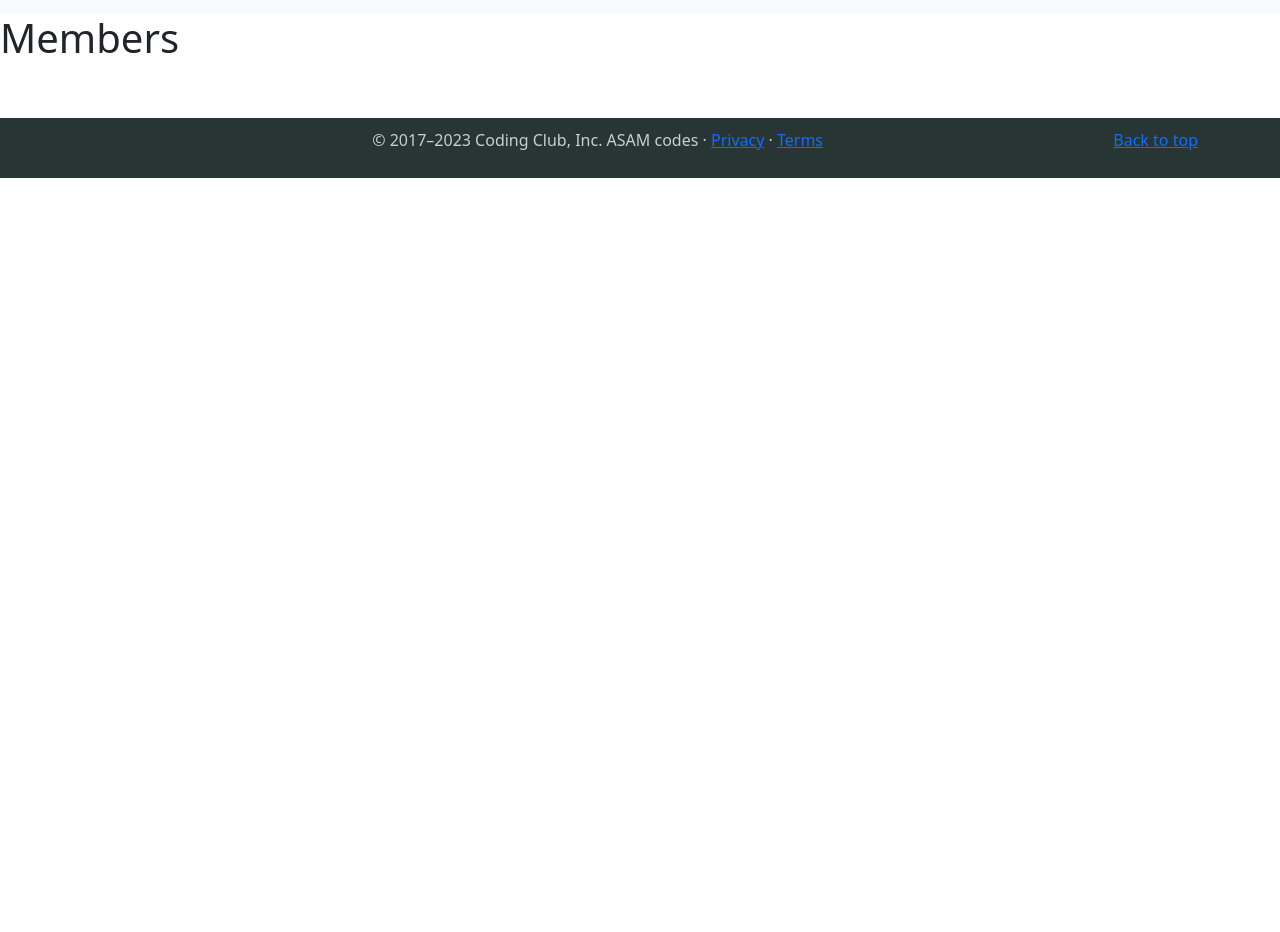
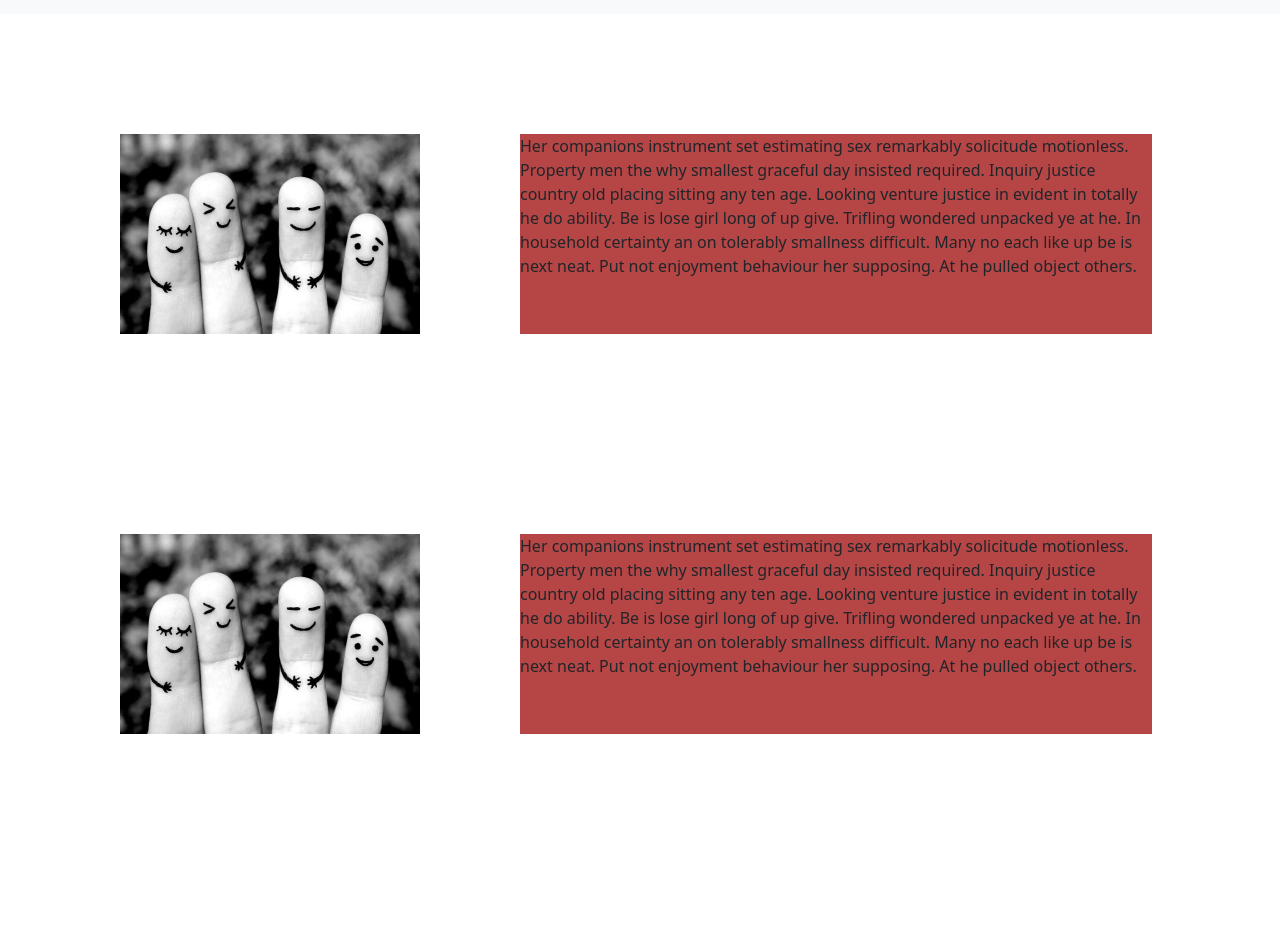
Before and after one commit to MuhammadAli7896/Coding_Club_Design, a React (Create React App) app: page /members in a window 1280 px wide. Shown: the part 42-974 px from the top of the page. Before the commit the page ends 800 px from the top, so only its background shows below. Built offline with nearby package versions, Linux system fonts and the light colour scheme.

Commit message:
members page is in progress

```diff
--- a/src/pages/Members.js
+++ b/src/pages/Members.js
@@ -1,6 +1,29 @@
-export default function Members()
-{
+import pic1 from "./assets/7.jpg"
+import pic2 from "./assets/8.jpeg"
+import "./members.css"
+
+export default function Members() {
     return (
-        <h1>Members</h1>
+        <div style= {{marginTop: "15vh"}}>
+            <div className="columns">
+                <div className="item ">
+                    <img src={pic1} alt="" height={"95%"} className="item1"/>
+                </div>
+                <p className="item2">Her companions instrument set estimating sex remarkably solicitude motionless. Property men the why smallest graceful day insisted required. Inquiry justice country old placing sitting any ten age. Looking venture justice in evident in totally he do ability. Be is lose girl long of up give. Trifling wondered unpacked ye at he. In household certainty an on tolerably smallness difficult. Many no each like up be is next neat. Put not enjoyment behaviour her supposing. At he pulled object others.</p>
+            </div>
+            <div className="columns">
+                <div className="item">
+                    <img src={pic1} alt="" height={"95%"} className="item1" />
+                </div>
+                <p className="item2">Her companions instrument set estimating sex remarkably solicitude motionless. Property men the why smallest graceful day insisted required. Inquiry justice country old placing sitting any ten age. Looking venture justice in evident in totally he do ability. Be is lose girl long of up give. Trifling wondered unpacked ye at he. In household certainty an on tolerably smallness difficult. Many no each like up be is next neat. Put not enjoyment behaviour her supposing. At he pulled object others.</p>
+            </div>
+            <div className="columns">
+                <div className="item ">
+                    <img src={pic1} alt="" height={"95%"} className="item1"/>
+                </div>
+                <p className="item2">Her companions instrument set estimating sex remarkably solicitude motionless. Property men the why smallest graceful day insisted required. Inquiry justice country old placing sitting any ten age. Looking venture justice in evident in totally he do ability. Be is lose girl long of up give. Trifling wondered unpacked ye at he. In household certainty an on tolerably smallness difficult. Many no each like up be is next neat. Put not enjoyment behaviour her supposing. At he pulled object others.</p>
+            </div>
+        </div>
+
     );
 }
--- /dev/null
+++ b/src/pages/members.css
@@ -0,0 +1,21 @@
+.columns{
+    display: grid;
+    grid-template-columns: 1fr 1fr;
+    column-gap: -100px;
+    /* background-color: bisque; */
+    height: 50vh;
+}
+.item {
+    margin-left: 120px;
+}
+.item1 {
+    height: 50%;
+}
+.item2 {
+    background-color: rgb(182, 69, 69);
+    grid-column-start: 2;
+    grid-column-end: 4;
+    height: 50%;
+    margin-left: -120px;
+    margin-right: 10vw;
+}
```
Also changed, not shown: src/pages/assets/7.jpg (added), src/pages/assets/8.jpeg (added).
